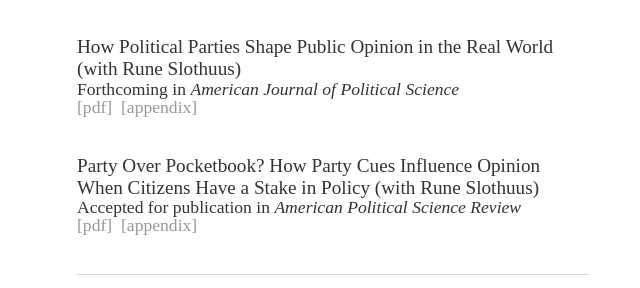
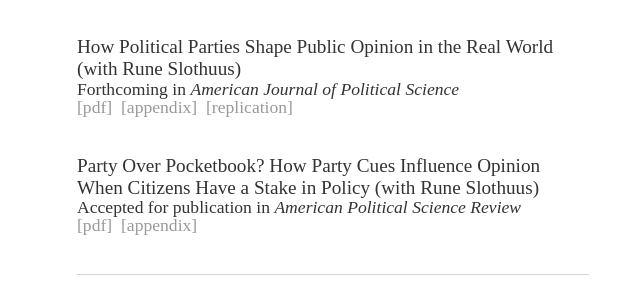
Before and after one commit to mbisgaard/mbisgaard.github.io, a Jekyll site: the page built from research/index.html, in a window 1280 px wide. Shown: the part 723-1011 px from the top of the page, without its empty margins (307-947 px from the left). Built offline with Jekyll 4.4.1, drawn with Linux system fonts in a browser that asks for light colours.

Commit message:
Update index.html

```diff
--- a/research/index.html
+++ b/research/index.html
@@ -44,15 +44,16 @@
 	<pentry>How Political Parties Shape Public Opinion in the Real World (with Rune Slothuus)</pentry><br>
 	<p1>Forthcoming in <i>American Journal of Political Science</i>
 	<br><a href="https://www.dropbox.com/s/tycuxhi5wq425as/unlimited-influence.pdf?dl=0">[pdf]</a>
-	&nbsp;<a href="https://www.dropbox.com/s/2t8mlgeg2ito51s/unlimited-influenceSI.pdf?dl=0">[appendix]</a></p1>
+	&nbsp;<a href="https://www.dropbox.com/s/2t8mlgeg2ito51s/unlimited-influenceSI.pdf?dl=0">[appendix]</a>
+	&nbsp;<a href="https://dataverse.harvard.edu/dataset.xhtml?persistentId=doi:10.7910/DVN/Z5BTCQ">[replication]</a></p1>
 
 
 	<p>&nbsp;</p>
 
 	<pentry>Party Over Pocketbook? How Party Cues Influence Opinion When Citizens Have a Stake in Policy (with Rune Slothuus)</pentry><br>
 	<p1>Accepted for publication in <i>American Political Science Review</i>
-	<br><a href="https://www.dropbox.com/s/tycuxhi5wq425as/unlimited-influence.pdf?dl=0">[pdf]</a>
-	&nbsp;<a href="https://www.dropbox.com/s/2t8mlgeg2ito51s/unlimited-influenceSI.pdf?dl=0">[appendix]</a></p1>
+	<br><a href="https://www.dropbox.com/s/txhd7jkxqr4nhu1/partyoverpocket.pdf?dl=0">[pdf]</a>
+	&nbsp;<a href="https://www.dropbox.com/s/hv3llmp0jtaouub/partyoverpocket_appendix.pdf?dl=0">[appendix]</a></p1>
 
 	<p>&nbsp;</p>
 </div><!-- /.blurb -->
```
